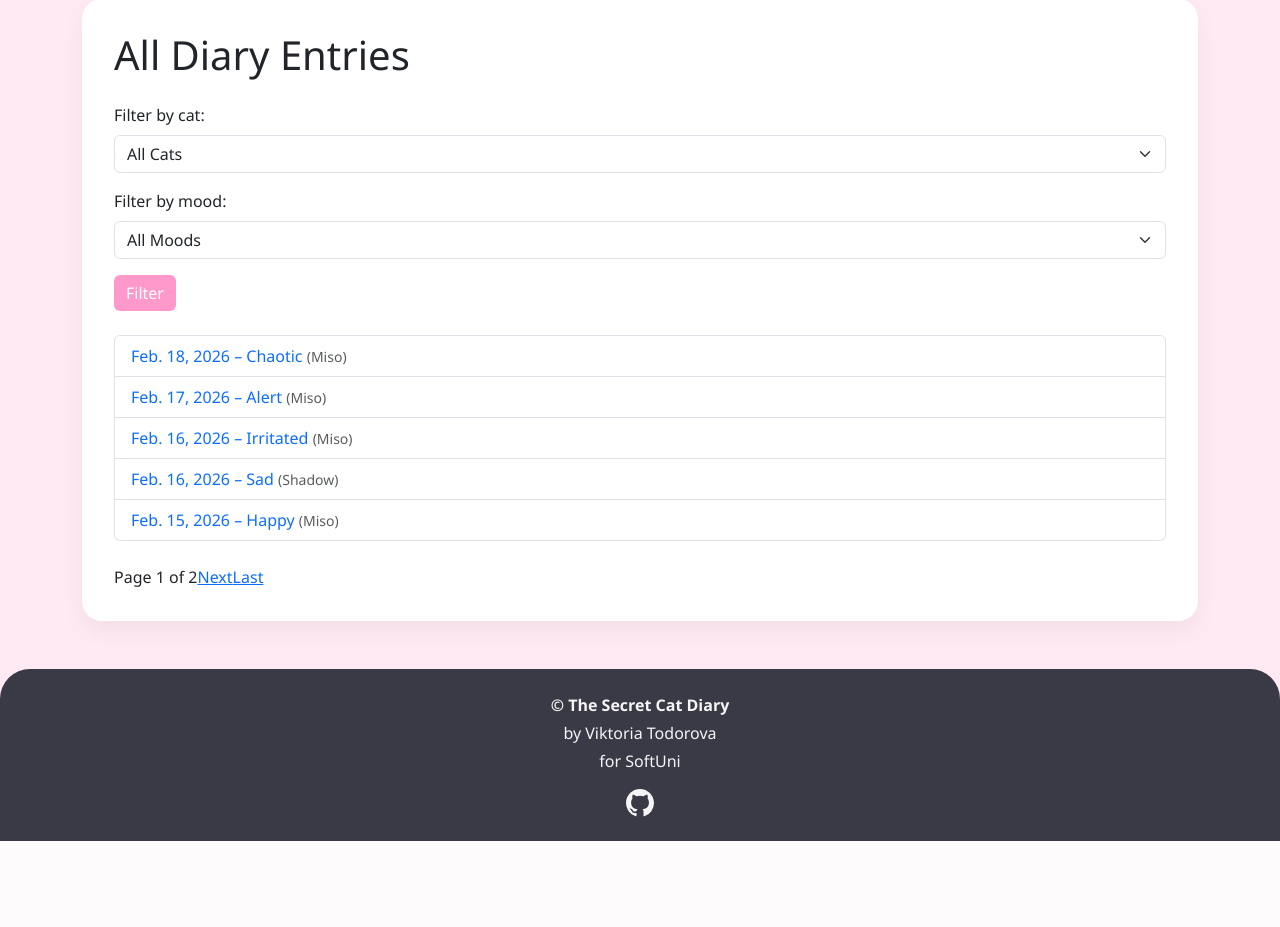
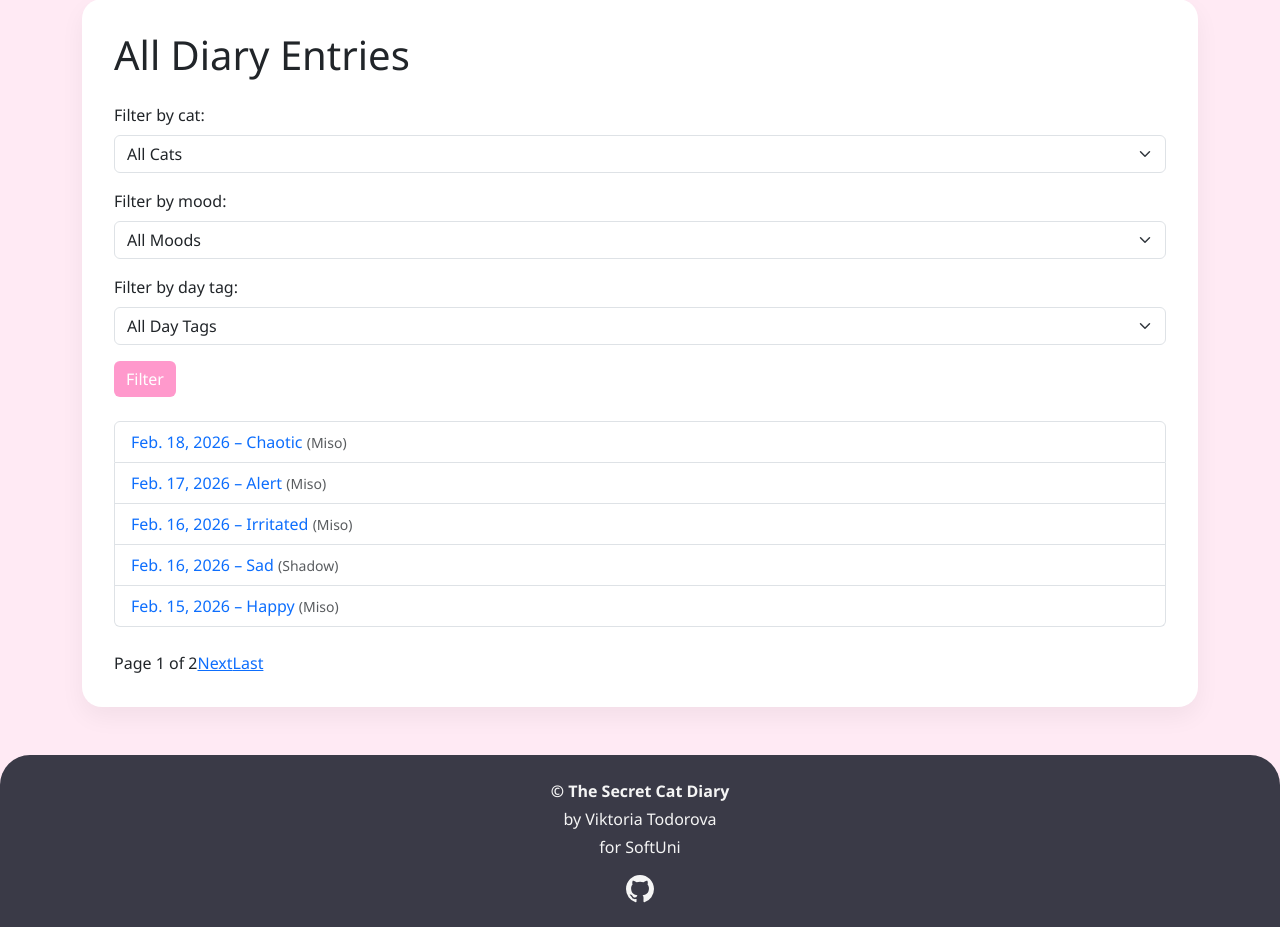
Before and after one commit to Viktoriyapp/cat-diary, a Django app: page /moods/all/ in a window 1280 px wide. Shown: the part 97-1024 px from the top of the page. Before the commit the page ends 938 px from the top, so only its background shows below. Run offline with Django 5.2, Linux system fonts and the light colour scheme; the visitor is signed in with stand-in values (Sample User, id 1); data comes from the database, SQL or seed files in the repository; data that the repository does not hold is empty.

Commit message:
chore:added day tag filtering to mood list views and small UI changes

```diff
--- a/moods/views.py
+++ b/moods/views.py
@@ -5,10 +5,9 @@ from django.views.generic import ListView, DetailView, CreateView, UpdateView, D
 from cats.models import Cat
 from moods.forms import MoodEntryForm
 from moods.mixins import MoodEntryAccessMixin, UserHasCatProfileMixin
-from moods.models import MoodEntry
+from moods.models import MoodEntry, DayTag
 
 
-# Create your views here.
 
 class MoodEntryListView(LoginRequiredMixin, UserHasCatProfileMixin, ListView):
     model = MoodEntry
@@ -21,17 +20,24 @@ class MoodEntryListView(LoginRequiredMixin, UserHasCatProfileMixin, ListView):
         queryset = super().get_queryset().filter(cat=self.request.user.cat)
 
         mood = self.request.GET.get('mood')
+        day_tag = self.request.GET.get('day_tag')
 
         if mood:
             queryset = queryset.filter(mood=mood)
-        return queryset
+        if day_tag:
+            queryset = queryset.filter(day_tags__id=day_tag)
+
+        return queryset.distinct()
 
     def get_context_data(self, **kwargs):
         context = super().get_context_data(**kwargs)
 
         context['selected_mood'] = self.request.GET.get('mood')
+        context['selected_day_tag'] = self.request.GET.get('day_tag')
         context['mood_choices'] = MoodEntry.MoodChoices.choices
-        context['has_filters'] = bool(self.request.GET.get('mood'))
+        context['day_tags'] = DayTag.objects.order_by('name')
+        context['has_filters'] = bool(self.request.GET.get('mood')
+                                or self.request.GET.get('day_tag'))
 
         return context
 
@@ -49,23 +55,29 @@ class AllMoodEntryListView(PermissionRequiredMixin, ListView):
 
         cat_id = self.request.GET.get('cat')
         mood = self.request.GET.get('mood')
+        day_tag = self.request.GET.get('day_tag')
 
         if cat_id:
             queryset = queryset.filter(cat_id=cat_id)
-
         if mood:
             queryset = queryset.filter(mood=mood)
+        if day_tag:
+            queryset = queryset.filter(day_tags__id=day_tag)
 
-        return queryset
+        return queryset.distinct()
 
     def get_context_data(self, **kwargs):
         context = super().get_context_data(**kwargs)
 
         context['cats'] = Cat.objects.all()
+        context['day_tags'] = DayTag.objects.order_by('name')
         context['selected_cat'] = self.request.GET.get('cat')
         context['selected_mood'] = self.request.GET.get('mood')
+        context['selected_day_tag'] = self.request.GET.get('day_tag')
         context['mood_choices'] = MoodEntry.MoodChoices.choices
-        context['has_filters'] = bool(self.request.GET.get('cat') or self.request.GET.get('mood'))
+        context['has_filters'] = bool(self.request.GET.get('cat')
+                                or self.request.GET.get('mood')
+                                or self.request.GET.get('day_tag'))
         context['page_title'] = 'All Mood Entries'
 
         return context
--- a/templates/moods/mood_all_list.html
+++ b/templates/moods/mood_all_list.html
@@ -37,6 +37,23 @@
                             {% endif %}
                     >
                         {{ label }}
+                    </option>
+                {% endfor %}
+            </select>
+        </div>
+
+        <div class="mb-3">
+            <label for="day_tag" class="form-label">Filter by day tag:</label>
+            <select name="day_tag" id="day_tag" class="form-select">
+                <option value="">All Day Tags</option>
+
+                {% for tag in day_tags %}
+                    <option value="{{ tag.id }}"
+                            {% if selected_day_tag == tag.id|stringformat:"s" %}
+                            selected
+                            {% endif %}
+                    >
+                        {{ tag.name }}
                     </option>
                 {% endfor %}
             </select>
--- a/templates/moods/mood_create.html
+++ b/templates/moods/mood_create.html
@@ -46,8 +46,8 @@
 
             <p class="mt-2 mb-0">
                 <small>
-                    &#128640; Don’t have activities yet or need a new one?
-                    <a href="{% url 'activities:create' %}">Add one here</a>.
+                    &#128640; Don’t see the activity you need?
+                    <a href="{% url 'activities:create' %}">Add one here for everyone</a>
                 </small>
             </p>
         </div>
@@ -72,7 +72,7 @@
             <p class="mt-2 mb-0">
                 <small>
                     &#129528; Don’t have a toy yet or have a new one?
-                    <a href="{% url 'cats:toy-create' %}">Add one here</a>.
+                    <a href="{% url 'cats:toy-create' %}">Add one here</a>
                 </small>
             </p>
         </div>
```
Also changed, not shown: templates/moods/mood_list.html (+19 -1 lines).
